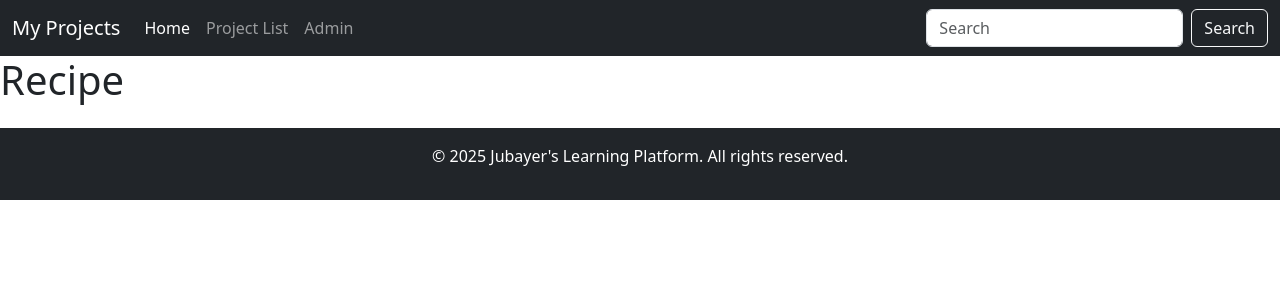
After one commit to jihadj0002/Web, a Django app: page /recipe/ in a window 1280 px wide. The commit adds this page. Shown: the top 300 px of the page. Run offline with Django 4.2, Linux system fonts and the light colour scheme.

Commit message:
Connected and set up the recipe app with basic index.html

```diff
--- /dev/null
+++ b/Learn/test0/recipe/templates/recipe/index.html
@@ -0,0 +1,5 @@
+{% extends "base/base.html" %}
+
+{% block content %}
+<h1>Recipe</h1>
+{% endblock %}
--- /dev/null
+++ b/Learn/test0/recipe/urls.py
@@ -0,0 +1,9 @@
+from django.urls import path
+from . import views
+
+app_name = "recipe"
+
+urlpatterns = [
+    path("", views.index, name="index"),
+
+]
--- a/Learn/test0/recipe/views.py
+++ b/Learn/test0/recipe/views.py
@@ -1,3 +1,5 @@
 from django.shortcuts import render
 
 # Create your views here.
+def index(request):
+    return render(request, "recipe/index.html")
--- a/Learn/test0/test0/settings.py
+++ b/Learn/test0/test0/settings.py
@@ -34,6 +34,7 @@ INSTALLED_APPS = [
     #Myapps
     "base",
     "urlshort",
+    "recipe",
 
     #Default Apps
     "django.contrib.admin",
--- a/Learn/test0/test0/urls.py
+++ b/Learn/test0/test0/urls.py
@@ -22,8 +22,10 @@ from django.urls import path, include
 urlpatterns = [
     path("admin/", admin.site.urls),
 
+    #My apps Urls
     path("", include("base.urls")),
     path("urlshort/", include("urlshort.urls")),
+    path("recipe/", include("recipe.urls")),
 ]
 
 
```
Also changed, not shown: Learn/test0/base/templates/base/index.html (+9 -0 lines).
